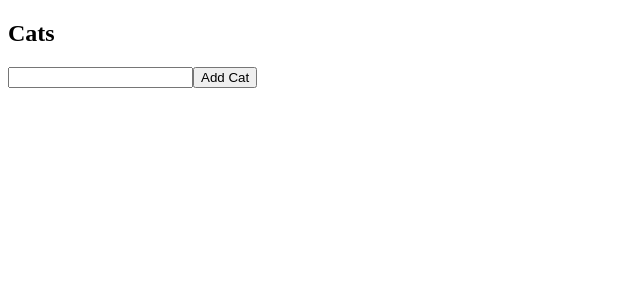
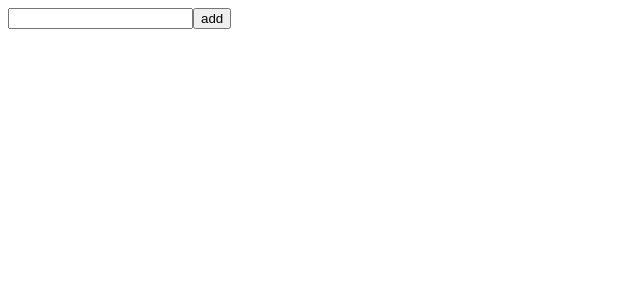
Before and after one commit to shou-kato/bbs_nuxt, a Nuxt app: page / in a window 1280 px wide. Shown: the top 300 px of the page, without its empty margins (0-640 px from the left). Built offline with nearby package versions, Linux system fonts and the light colour scheme.

Commit message:
firestoreにinputの値を保存

```diff
--- a/pages/index.vue
+++ b/pages/index.vue
@@ -1,52 +1,29 @@
 <template>
-  <div id="app">
-    <h2>Cats</h2>
-    <div v-for="(cat, n) in cats" :key="n">
-      <p>
-        <span class="cat">{{ cat }}</span>
-        <button @click="removeCat(n)">Remove</button>
-      </p>
-    </div>
-    <p>
-      <input v-model="newCat" />
-      <button @click="addCat">Add Cat</button>
-    </p>
+  <div>
+    <input v-model="text" />
+    <button @click="addtext">add</button>
   </div>
 </template>
-<!--<script>-->
-<!--export default {-->
-<!--  data() {-->
-<!--    return {-->
-<!--      cats: [],-->
-<!--      newCat: ''-->
-<!--    }-->
-<!--  },-->
-<!--  // DOM生成直後-->
-<!--  mounted() {-->
-<!--    if (localStorage.getItem('cats')) {-->
-<!--      try {-->
-<!--        this.cats = JSON.parse(localStorage.getItem('cats'))-->
-<!--      } catch (e) {-->
-<!--        localStorage.removeItem('cats')-->
-<!--      }-->
-<!--    }-->
-<!--  },-->
-<!--  methods: {-->
-<!--    addCat() {-->
-<!--      // ensure they actually typed something-->
-<!--      if (!this.newCat) return-->
-<!--      this.cats.push(this.newCat)-->
-<!--      this.newCat = ''-->
-<!--      this.saveCats()-->
-<!--    },-->
-<!--    removeCat(x) {-->
-<!--      this.cats.splice(x, 1)-->
-<!--      this.saveCats()-->
-<!--    },-->
-<!--    saveCats() {-->
-<!--      const parsed = JSON.stringify(this.cats)-->
-<!--      localStorage.setItem('cats', parsed)-->
-<!--    }-->
-<!--  }-->
-<!--}-->
-<!--</script>-->
+<script>
+import firebase from '~/plugins/firebase'
+import 'firebase/firestore'
+
+const db = firebase.firestore()
+export default {
+  data() {
+    return {
+      text: null,
+      texts: []
+    }
+  },
+  methods: {
+    addtext() {
+      if (!this.text) return
+      db.collection('users').add({
+        name: this.text
+      })
+      this.text = ''
+    }
+  }
+}
+</script>
--- a/plugins/firebase.js
+++ b/plugins/firebase.js
@@ -14,5 +14,4 @@ const firebaseConfig = {
 if (!firebase.apps.length) {
   firebase.initializeApp(firebaseConfig)
 }
-
 export default firebase
```
